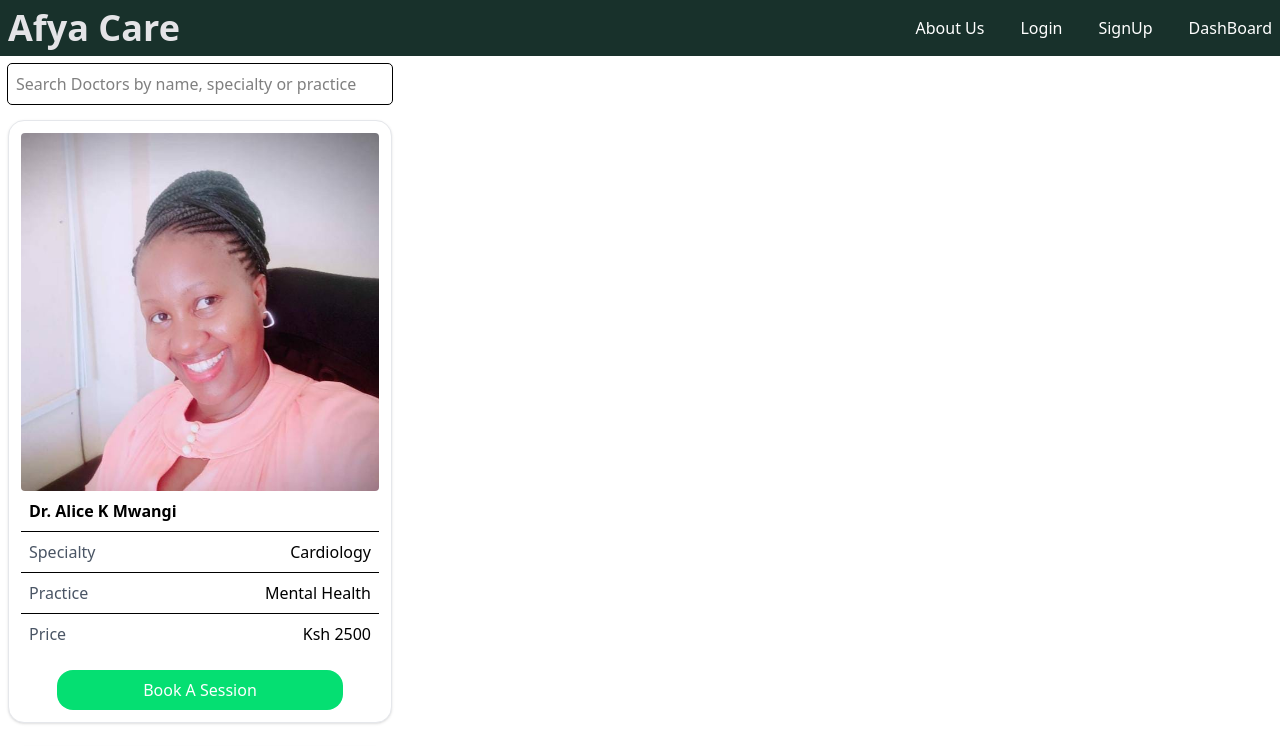
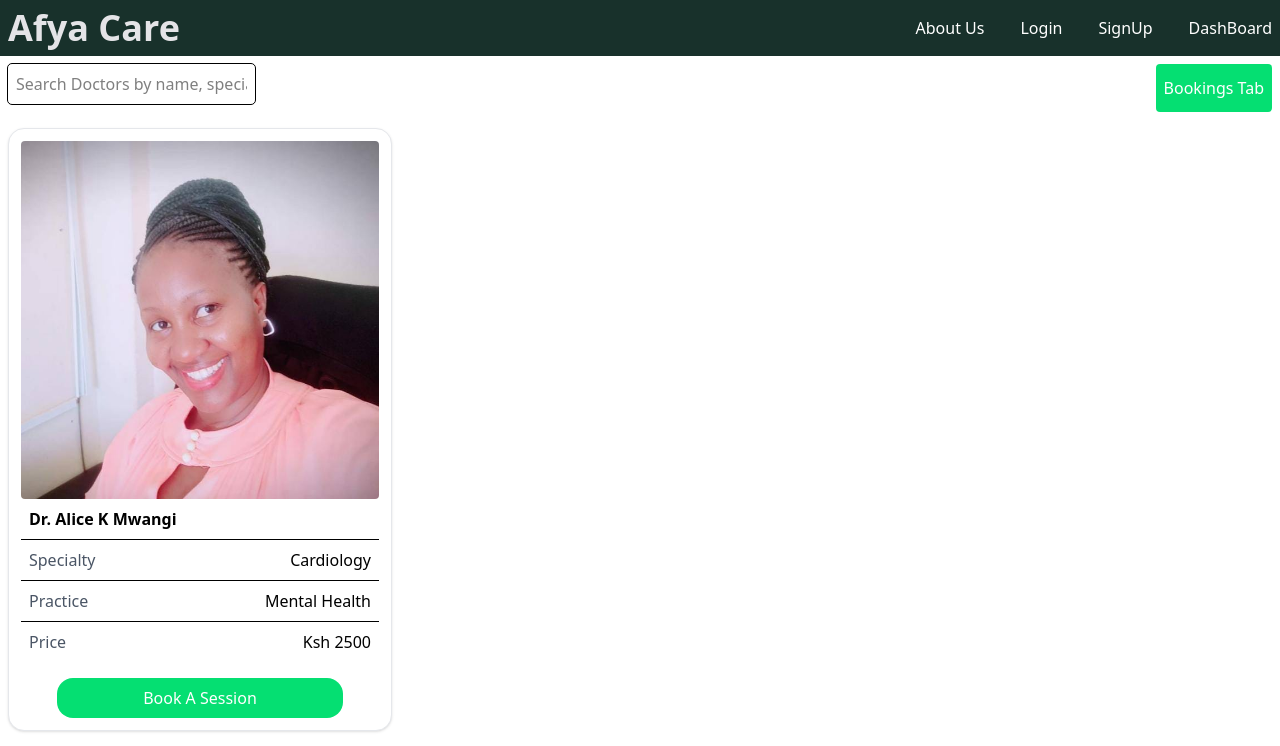
Before and after one commit to Ianmwia/react-capstone-med, a React (Vite) app: page /dashboard in a window 1280 px wide. Shown: the top 746 px of the page. Built offline with nearby package versions, Linux system fonts and the light colour scheme.

Commit message:
adding a navigate button

```diff
--- a/Dashboard/pages/Dashboard.jsx
+++ b/Dashboard/pages/Dashboard.jsx
@@ -5,9 +5,11 @@ import Card from '../components/Card';
 import Search from '../components/Search';
 import Navbar from '../../components/Navbar';
 import Footer from '../../components/Footer';
+import { useNavigate } from 'react-router-dom';
 
 export default function Dashboard(){
     const {searchTerm} = useContext(SearchContext)
+    const navigate = useNavigate()
 
     const [filterDoctors, setFilterDoctors] = useState(doctors)
 
@@ -23,8 +25,11 @@ export default function Dashboard(){
     return(
         <>
         <Navbar/>
-        <div>
+        <div className='flex justify-between'>
             <Search/>
+            <button
+            className='p-2 bg-green-400 text-white font semibold rounded m-2 cursor-pointer transform transition-transform duration-300 hover:scale-105 hover:underline'
+            onClick={()=> navigate('/bookings')}>Bookings Tab</button>
         </div>
         <main className='m-2 '>
         <div>
```
